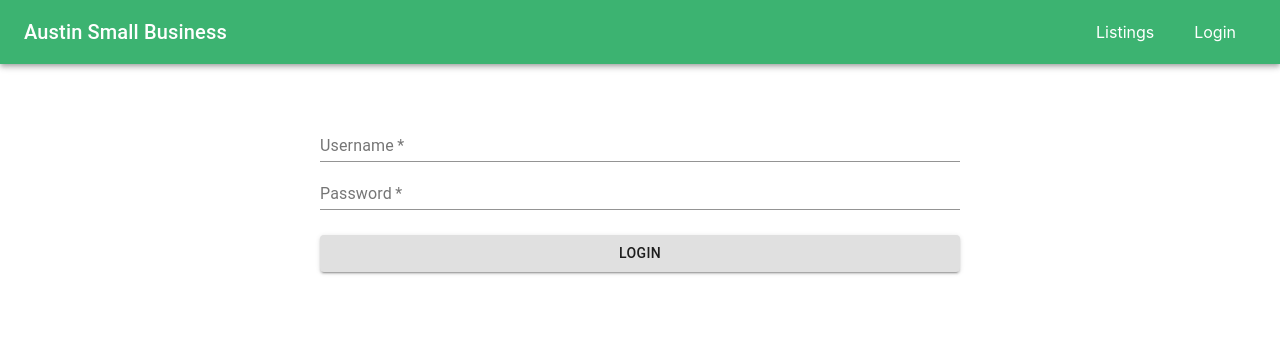
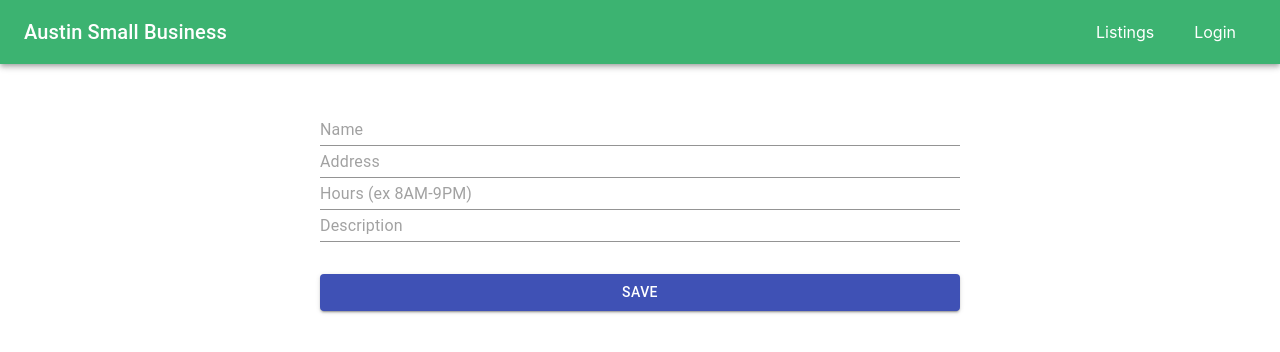
Before and after one commit to Michael-Fares/small-business, a React (Create React App) app: page /add in a window 1280 px wide. Before the commit this address led to /login. Shown: the top 352 px of the page. Built offline with nearby package versions, Linux system fonts and the light colour scheme.

Commit message:
add listing component works, just need to figure out how to protect the route

```diff
--- a/src/Router.js
+++ b/src/Router.js
@@ -2,10 +2,10 @@ import React from 'react'
 import { Switch, Route, Redirect } from 'react-router'
 import cookie from 'cookie'
 
-import AddListing from './components/AddListing'
+import AddListing from './containers/AddListing'
 import Listings from './containers/Listings'
-import Login from './components/Login'
-import Details from './components/Details'
+import Login from './containers/Login'
+import Details from './containers/Details'
 
 
 // Will these function be in redux state or local state?
@@ -41,7 +41,8 @@ const Router = () => {
             {/* I will need at least these 2 routes */}
             <Route path="/login" component={Login} />
             <Route path="/listings/:id" component={Details} />
-            <ProtectedRoute path="/add" component={AddListing} />
+            {/* make this route protected after testing */}
+            <Route path="/add" component={AddListing} />
 
             <Route path="/" component={Listings} />
 
--- a/src/components/AddListing.js
+++ b/src/components/AddListing.js
@@ -1 +1,64 @@
  // should be protected by a private route
+ import React, { useState } from "react";
+ import { Button } from "@material-ui/core";
+ import { TextField } from '@material-ui/core';
+ import { Box } from '@material-ui/core';
+
+
+ const AddListing = (props) => {
+   console.log(props)
+  // local state to get the listing added
+  const [listing, setListing] = useState( {
+    Name: '',
+    Address: '',
+    Hours: '',
+    Description: '',
+} )
+
+  // input field change handler based on their id
+  const handleTextChange = (e) => {
+    const newListing = { ...listing }
+    newListing[e.target.id] = e.target.value
+    setListing(newListing)
+  }
+
+  // handle submit using add listing redux action
+  const handleSubmit = (e) => {
+    e.preventDefault()
+    const payload = { ...listing }
+    payload.id = props.listings.length + 1
+    console.log("THE LISTING", payload)
+    // add this.props.addCar function here
+    props.addListing(payload)
+    // reset the form
+    setListing({
+      Name: '',
+      Address: '',
+      Hours: '',
+      Description: '',
+  } )
+}
+
+   return (
+    <form className="login-form" onSubmit={(e) => handleSubmit(e)}>
+        <TextField id="Name" onChange={handleTextChange} placeholder="Name" />
+        <TextField id="Address" onChange={handleTextChange} placeholder="Address" />
+        <TextField id="Hours" onChange={handleTextChange} placeholder="Hours (ex 8AM-9PM)" />
+        <TextField id="Description" onChange={handleTextChange} placeholder="Description" />
+          <div className="margin-top-sm button-wide">
+         <Box mt={4}>
+        <Button fullWidth = {true}
+          variant="contained"
+          color="primary"
+          type="submit"
+
+          >
+          Save
+        </Button>
+        </Box>
+        </div>
+      </form>
+   )
+ }
+
+ export default AddListing
--- a/src/components/Details.js
+++ b/src/components/Details.js
@@ -6,16 +6,15 @@ import {
 
 const Details = (props) => {
   const id = props.match.params.id
-    // const listing = props.listings.find(l => l.id == id)
+    const listing = props.listings.find(l => l.id == id)
     console.log("props.listings", props)
   return (
     <div className="details">
-      {id}
-      {/* <Typography variant="h2">{listing["Name"]}</Typography>
-      <Typography>{listing["Hours"]}</Typography>
-      <Typography>{listing["Description"]}</Typography>
+       <Box><Typography variant="h5">{listing["Name"]}</Typography></Box>
+       <Box mt={2}><Typography>{listing["Address"]}</Typography></Box>
+      <Box mt={2}><Typography>{listing["Hours"]}</Typography></Box>
+      <Box mt={2}><Typography>{listing["Description"]}</Typography></Box>
       {/* This last one will need to call / show the google maps API */}
-      {/* <Typography>{listing["Address"]}</Typography> */}
     </div>
   )
 }
--- a/src/components/Login.js
+++ b/src/components/Login.js
@@ -5,7 +5,7 @@ import { TextField } from '@material-ui/core';
 const Login = (props) => {
   console.log(props)
   return (
-    <div className="login-form">
+      <form className="login-form">
         <TextField required="true" placeholder="Username" label="Username"/>
         <TextField required="true" placeholder="Password" type="password" label="Password"/ >
           <div className="margin-top-sm button-wide">
@@ -17,7 +17,7 @@ const Login = (props) => {
           Login
         </Button>
         </div>
-    </div>
+      </form>
   )
 }
 
--- /dev/null
+++ b/src/containers/AddListing.js
@@ -0,0 +1,19 @@
+import { connect } from 'react-redux'
+import AddListing from '../components/AddListing'
+import { addListing, removeListing } from '../redux/actions'
+
+const mapStateToProps = (state) => {
+  return {
+    listings: state.listings,
+    user: state.user
+  }
+}
+
+const mapDispatchToProps = (dispatch) => {
+  return {
+    addListing : (listing) => dispatch(addListing(listing)),
+    removeListing : (index) => dispatch(removeListing(index))
+  }
+}
+
+export default connect(mapStateToProps, mapDispatchToProps)(AddListing)
--- a/src/containers/Details.js
+++ b/src/containers/Details.js
@@ -4,7 +4,8 @@ import Details from '../components/Details'
 
 const mapStateToProps = (state) => {
   return {
-    listings: state.listings
+    listings: state.listings,
+    user: state.user
   }
 }
 
--- a/src/redux/actions.js
+++ b/src/redux/actions.js
@@ -1,3 +1,5 @@
+const url = "https://maps.google.com"
+
 export const addListing = (listing) => {
   return {
     type: "ADD_LISTING",
@@ -13,10 +15,10 @@ export const removeListing = (index) => {
   }
 }
 
-export const setLoggedIn = (loggedIn) => {
+export const loginUser = ({user}) => {
   return {
-    type: "SET_LOGIN",
-    value: !loggedIn
+    type: "LOGIN_USER",
+    value: {user}
   }
 }
 
--- a/src/redux/reducers.js
+++ b/src/redux/reducers.js
@@ -1,8 +1,31 @@
 
 import { combineReducers } from 'redux'
 
-const user = (state = null) => state
+const user = (state = null, action) => {
+  switch (action.type) {
+    case "HANDLE_LOGIN":
+      const user = {
 
-const listings = (state = null) => state
+      }
+
+    default:
+      return state;
+  }
+
+}
+
+// starting with add listing action
+const listings = (state = [], action) => {
+  switch(action.type) {
+    case "ADD_LISTING":
+      return [...state, action.value]
+    case "REMOVE_LISTING":
+      let copy = [...state]
+      copy.splice(action.value, 1)
+      return copy
+  default:
+    return state
+  }
+}
 
 export default combineReducers({ user, listings })
--- a/src/redux/state.js
+++ b/src/redux/state.js
@@ -1,14 +1,14 @@
 export default {
   user: {
-      username: 'TestUser',
-      email: 'test-user@example.com'
+      username: "",
+      loggedIn: false
   },
 
   listings: [
     {
       "id": 1,
       "Name": "Home Slice Pizza",
-      "Description": "Home Slice Pizza is an independent neighborhood pizza joint serving authentic NY-style pizza—by the slice or pie—to nice people like you",
+      "Description": "Home Slice Pizza is an independent neighborhood pizza joint serving authentic NY-style pizza—by the slice or pie—to nice people like you. We offer homemade, hand tossed, bona fide pies for either dine in or carry out.",
       "Hours": "11AM - 11PM",
       "Address": "1415 S Congress Ave, Austin, TX, 78704"
    },
```
Lines whose indentation alone changed are shown as unchanged.
